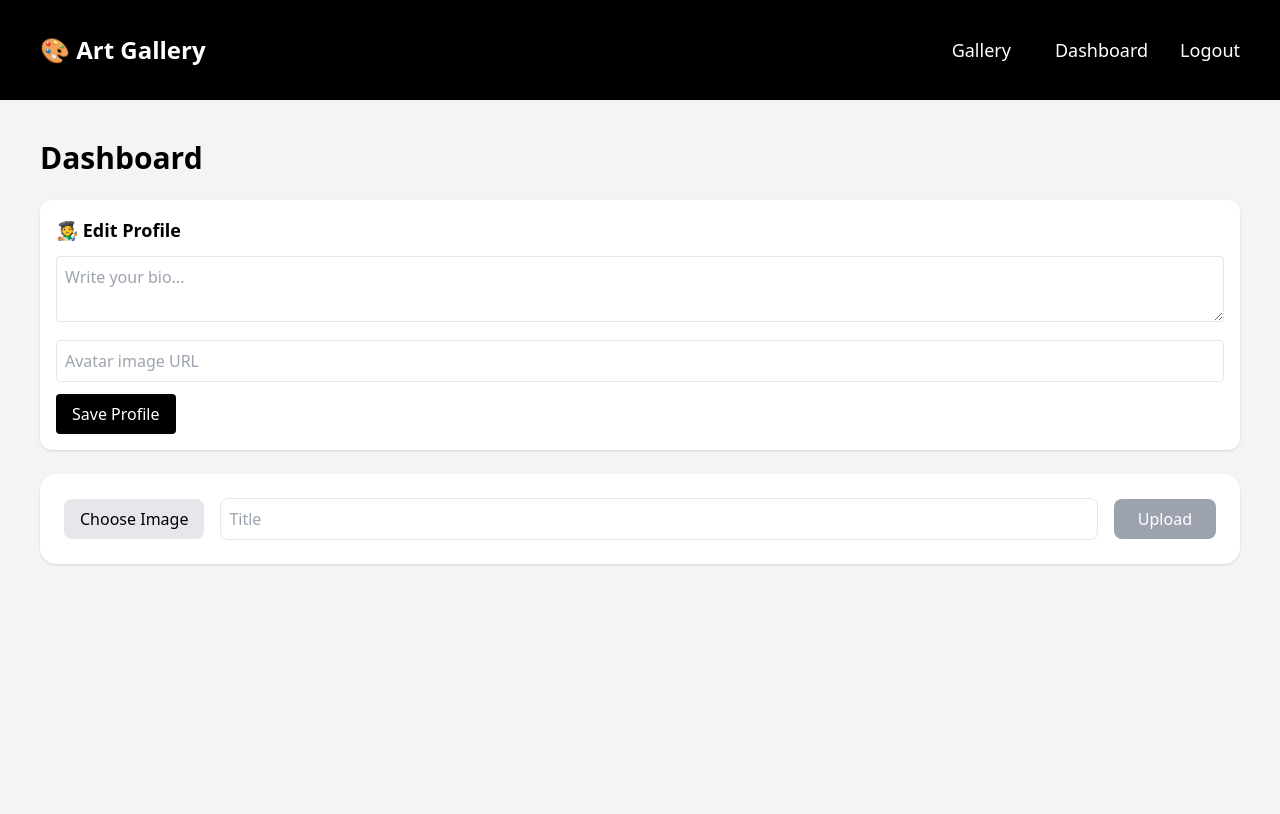
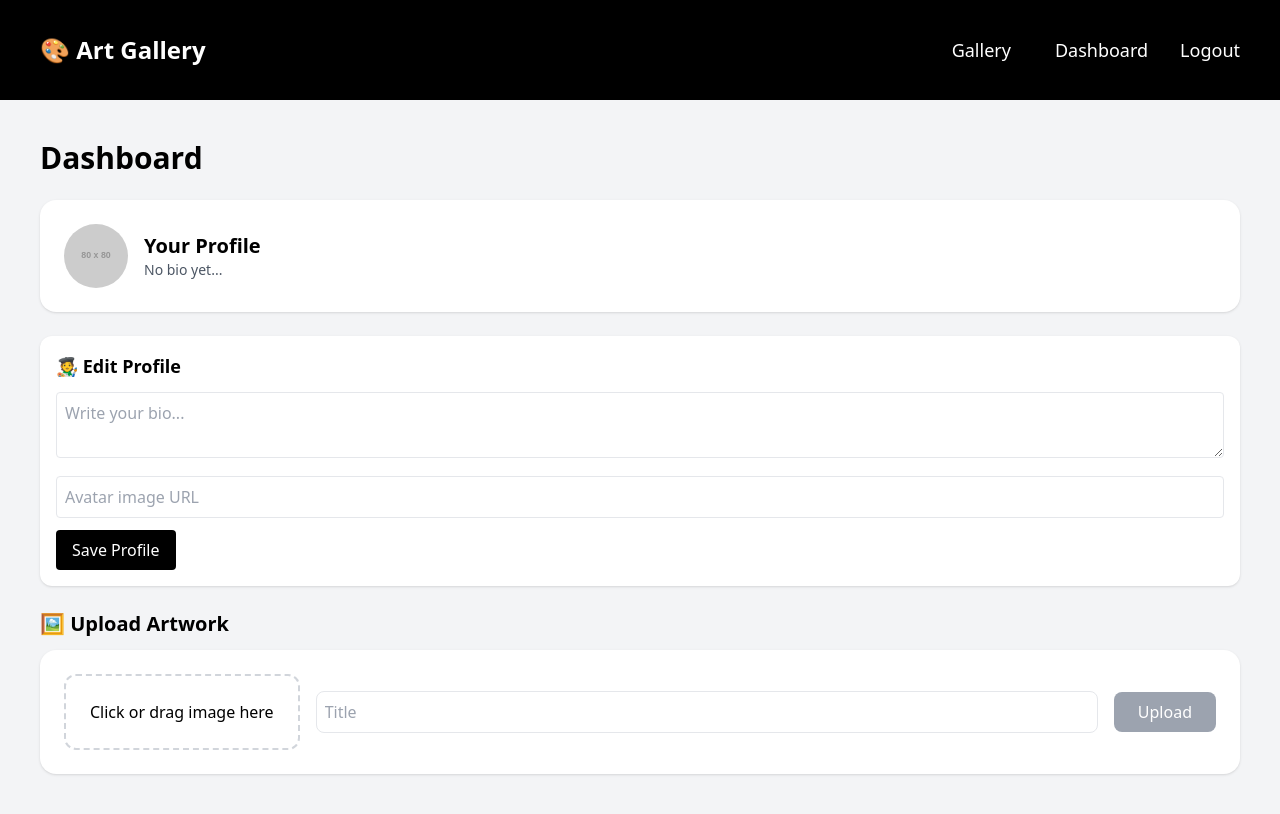
Before and after one commit to voanhkiet/artist-gallery, a React (Vite) app: page /dashboard in a window 1280 px wide. Shown: the top 814 px of the page. Built offline with nearby package versions, Linux system fonts and the light colour scheme; no server answers; sample sign-in values are in the browser's storage.

Commit message:
update dashboard

```diff
--- a/src/pages/Dashboard.jsx
+++ b/src/pages/Dashboard.jsx
@@ -1,4 +1,4 @@
-import { useState, useEffect, use } from "react";
+import { useState, useEffect } from "react";
 import { uploadImage, getImages, deleteImage } from "../services/api";
 import { useNavigate } from "react-router-dom";
 const API_URL = import.meta.env.VITE_API_URL;
@@ -10,6 +10,8 @@ export default function Dashboard() {
   const [images, setImages] = useState([]);
   const [bio, setBio] = useState("");
   const [avatar, setAvatar] = useState("");
+  const [preview, setPreview] = useState(null);
+  const [uploading, setUploading] = useState(false);
 
   const token = localStorage.getItem("token");
 
@@ -26,9 +28,18 @@ useEffect(() => {
   }
 }, [token, navigate]); // ✅ add navigate
 
-  const handleUpload = async () => {
+useEffect(() => {
+  if (!preview) return;
+
+  return () => {
+    URL.revokeObjectURL(preview);
+  };
+}, [preview]);
+
+
 
     // ✅ CHECK LOGIN FIRST
+  const handleUpload = async () => {
   if (!token) {
     alert("Please login first 🔒");
     window.location.href = "/login";
@@ -45,16 +56,24 @@ useEffect(() => {
   formData.append("title", title);
 
   try {
+    setUploading(true); // 🔥 START LOADING
+
     await uploadImage(formData, token);
+
     alert("Upload success ✅");
+
     setFile(null);
+    setPreview(null); // also clear preview
     setTitle("");
+
     loadImages();
+
   } catch (err) {
     console.error(err);
     alert("Upload failed ❌");
+  } finally {
+    setUploading(false); // 🔥 STOP LOADING
   }
-
 };
 
   const handleDelete = async (id) => {
@@ -86,7 +105,19 @@ useEffect(() => {
   return (
   <div className="min-h-screen bg-gray-100 p-10">
   <h2 className="text-3xl font-bold mb-6">Dashboard</h2>
+  <div className="bg-white p-6 rounded-2xl shadow mb-6 flex items-center gap-4">
+  <img
+    src={avatar || "https://via.placeholder.com/80"}
+    className="w-16 h-16 rounded-full object-cover"
+  />
 
+  <div>
+    <h2 className="text-xl font-bold">Your Profile</h2>
+    <p className="text-gray-600 text-sm">
+      {bio || "No bio yet..."}
+    </p>
+  </div>
+</div>
   {/* 🧑‍🎨 PROFILE */}
   <div className="bg-white p-4 rounded-xl shadow mb-6">
     <h2 className="text-lg font-semibold mb-3">
@@ -116,16 +147,20 @@ useEffect(() => {
   </div>
 
   {/* 🎨 UPLOAD */}
+  <h2 className="text-xl font-semibold mb-3">🖼 Upload Artwork</h2>
   <div className="bg-white p-6 rounded-2xl shadow mb-8 flex flex-col md:flex-row gap-4 items-center">
 
-    <label className="cursor-pointer bg-gray-200 px-4 py-2 rounded-lg hover:bg-gray-300 whitespace-nowrap">
-      Choose Image
+   <label className="cursor-pointer border-2 border-dashed border-gray-300 p-6 rounded-xl text-center hover:bg-gray-50">
+  {file ? file.name : "Click or drag image here"}
   <input
     type="file"
     hidden
     onChange={(e) => {
   const f = e.target.files[0];
-          if (f) setFile(f);
+  if (f) {
+    setFile(f);
+    setPreview(URL.createObjectURL(f)); // 🔥 create preview
+  }
 }}
   />
 </label>
@@ -139,16 +174,27 @@ useEffect(() => {
 
 <button
   onClick={handleUpload}
-      disabled={!file || !title || !token}
+  disabled={!file || !title || !token || uploading}
   className={`px-6 py-2 rounded-lg text-white
-        ${file && title && token
+    ${file && title && token && !uploading
       ? "bg-black hover:bg-gray-800"
       : "bg-gray-400 cursor-not-allowed"}
   `}
 >
-      Upload
+  {uploading ? "Uploading..." : "Upload"}
 </button>
+
   </div>
+  {/* 🔥 PREVIEW (OUTSIDE FLEX BOX) */}
+      {preview && (
+  <div className="mt-4">
+    <p className="text-sm text-gray-500 mb-2">Preview:</p>
+    <img
+      src={preview}
+      className="w-40 h-40 object-cover rounded-lg shadow"
+    />
+  </div>
+)}
   </div>
 
 
```
Lines whose indentation alone changed are shown as unchanged.
